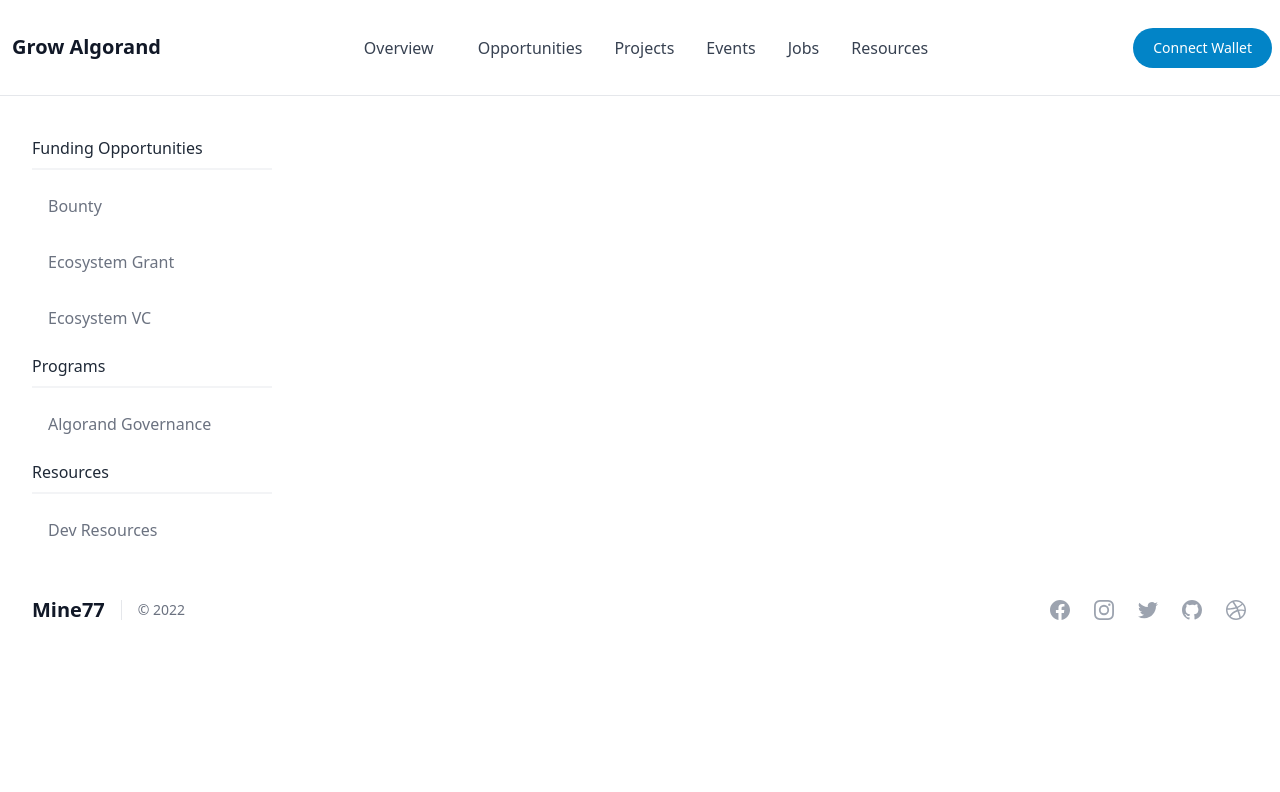
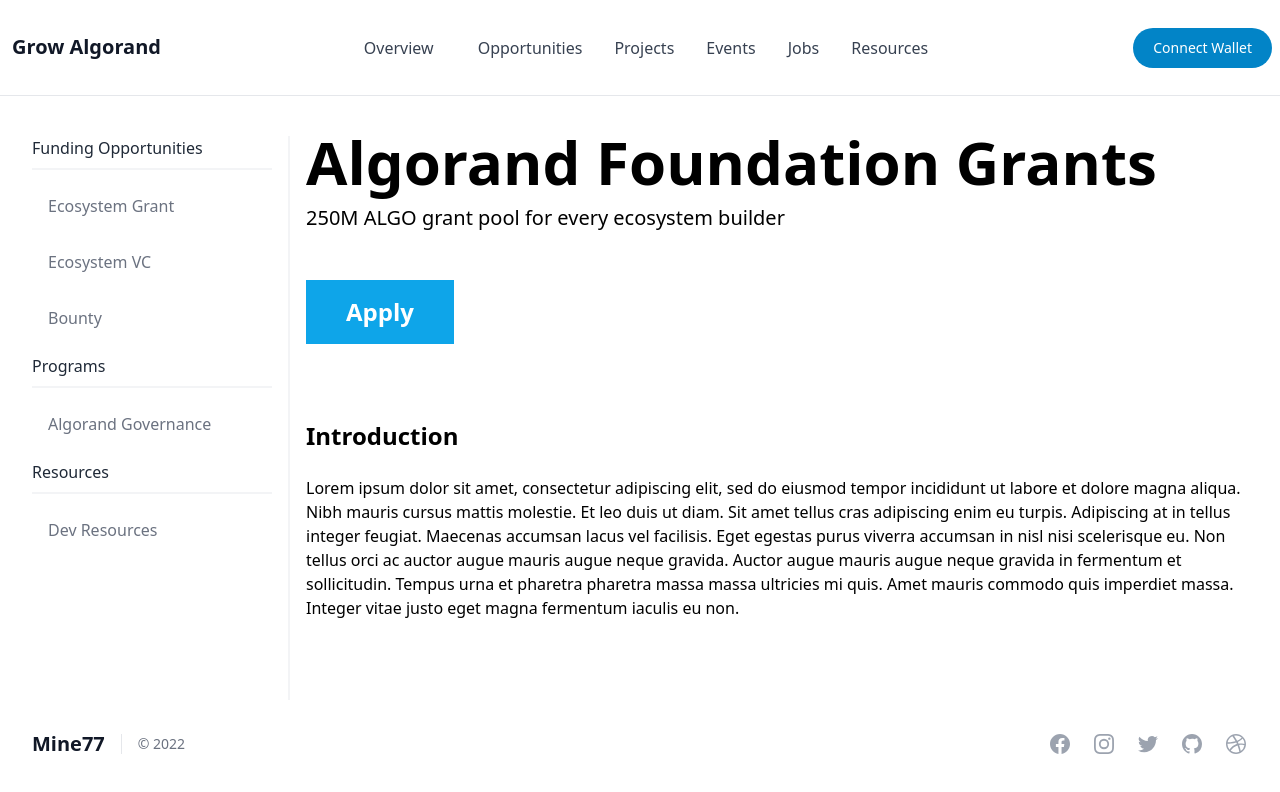
Before and after one commit to Mine77/grow-algorand, a Next.js app: page /opportunities in a window 1280 px wide. Shown: the top 792 px of the page. Built offline with nearby package versions, Linux system fonts and the light colour scheme.

Commit message:
add opportunities template

```diff
--- /dev/null
+++ b/components/opportunities/grant.tsx
@@ -0,0 +1,46 @@
+const Grant = () => {
+  return (
+    <div>
+      <div className=" pt-6 pb-8 lg:pb-16">
+        <h1 className="font-body font-semibold text-primary dark:text-white text-4xl md:text-5xl lg:text-6xl pt-3">
+          Algorand Foundation Grants
+        </h1>
+        <p className="font-body font-light text-primary dark:text-white text-xl pt-3">
+          250M ALGO grant pool for every ecosystem builder
+        </p>
+        <a
+          href="/"
+          className="mt-12 block sm:inline-block px-10 py-4 bg-sky-500 transition-colors hover:bg-green font-body font-semibold text-white text-xl sm:text-2xl text-center sm:text-left"
+        >
+          Apply
+        </a>
+      </div>
+
+      <div className=" py-3 lg:pb-20">
+        <div className="flex items-center pb-6">
+          <h3 className="font-body font-semibold text-primary dark:text-white text-2xl">
+            Introduction
+          </h3>
+        </div>
+        <div>
+          <p className="font-body font-light text-primary dark:text-white">
+            Lorem ipsum dolor sit amet, consectetur adipiscing elit, sed do
+            eiusmod tempor incididunt ut labore et dolore magna aliqua. Nibh
+            mauris cursus mattis molestie. Et leo duis ut diam. Sit amet tellus
+            cras adipiscing enim eu turpis. Adipiscing at in tellus integer
+            feugiat.
+            Maecenas accumsan lacus vel facilisis. Eget egestas purus viverra
+            accumsan in nisl nisi scelerisque eu. Non tellus orci ac auctor
+            augue mauris augue neque gravida. Auctor augue mauris augue neque
+            gravida in fermentum et sollicitudin. Tempus urna et pharetra
+            pharetra massa massa ultricies mi quis. Amet mauris commodo quis
+            imperdiet massa. Integer vitae justo eget magna fermentum iaculis eu
+            non.
+          </p>
+        </div>
+      </div>
+    </div>
+  );
+};
+
+export default Grant;
--- a/components/opportunities/sidebar.tsx
+++ b/components/opportunities/sidebar.tsx
@@ -6,15 +6,15 @@
       sectionTitle: "Funding Opportunities",
       list: [
         {
-          text: "Bounty",
-          link: "#",
-        },
-        {
           text: "Ecosystem Grant",
           link: "#",
         },
         {
           text: "Ecosystem VC",
+          link: "#",
+        },
+        {
+          text: "Bounty",
           link: "#",
         },
       ],
@@ -42,7 +42,7 @@
     <div className="relative bg-white dark:bg-gray-800">
       <div className="flex flex-col sm:flex-row sm:justify-around">
         <div className="w-72 h-full">
-          <nav className="mt-10 px-6">
+          <nav className="px-6">
             {sideBarList.map((section, i) => (
               <div key={i}>
                 <p className="text-gray-800 ml-2 w-full border-b-2 pb-2 border-gray-100 mb-4 text-md font-normal">
@@ -51,8 +51,8 @@
                 {section.list.map((item, j) => (
                   <a
                     key={j}
-                    className="hover:text-gray-800 font-thin text-gray-500 dark:text-gray-400 hover:bg-gray-100 flex items-center p-2 my-4 transition-colors dark:hover:text-white dark:hover:bg-gray-600 duration-200 justify-start"
                     href={item.link}
+                    className="hover:text-gray-800 font-thin text-gray-500 dark:text-gray-400 hover:bg-gray-100 flex p-2 my-4 transition-colors dark:hover:text-white dark:hover:bg-gray-600 duration-200 "
                   >
                     <span className="mx-4 text-md font-normal">
                       {item.text}
--- a/pages/opportunities.tsx
+++ b/pages/opportunities.tsx
@@ -1,12 +1,16 @@
 import Layout from "../components/layout/layout";
+import Grant from "../components/opportunities/grant";
 import SideBar from "../components/opportunities/sidebar";
 
 const Opportunities = () => {
   return (
     <Layout>
-      <div className="flex flex-col">
-        <div className="mr-auto">
+      <div className="flex flex-row">
+        <div className="flex mt-10 border-r-2 border-gray-100">
           <SideBar />
+        </div>
+        <div className="flex px-4">
+          <Grant />
         </div>
       </div>
     </Layout>
```
